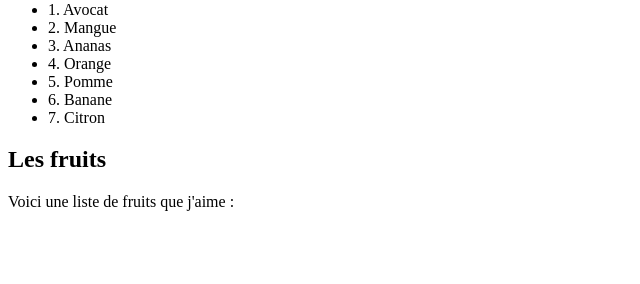
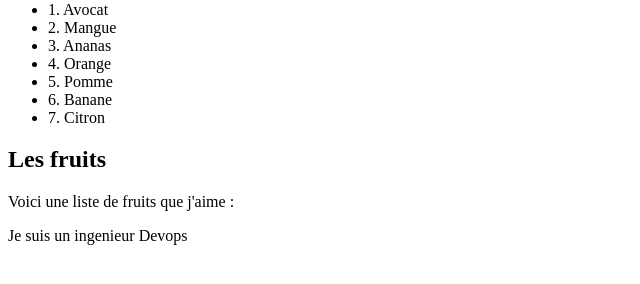
Before and after one commit to Rodier65/formation-git, a plain HTML site: page Git-dir/index.html in a window 1280 px wide. Shown: the part 330-614 px from the top of the page, without its empty margins (0-640 px from the left). Drawn offline with Linux system fonts and the light colour scheme.

Commit message:
add paragraph

```diff
--- a/Git-dir/index.html
+++ b/Git-dir/index.html
@@ -28,5 +28,6 @@
   </ul>
   <h2>Les fruits</h2>
   <p>Voici une liste de fruits que j'aime :</p>
+  <p>Je suis un ingenieur Devops</p>
 </body>
 </html>
```
